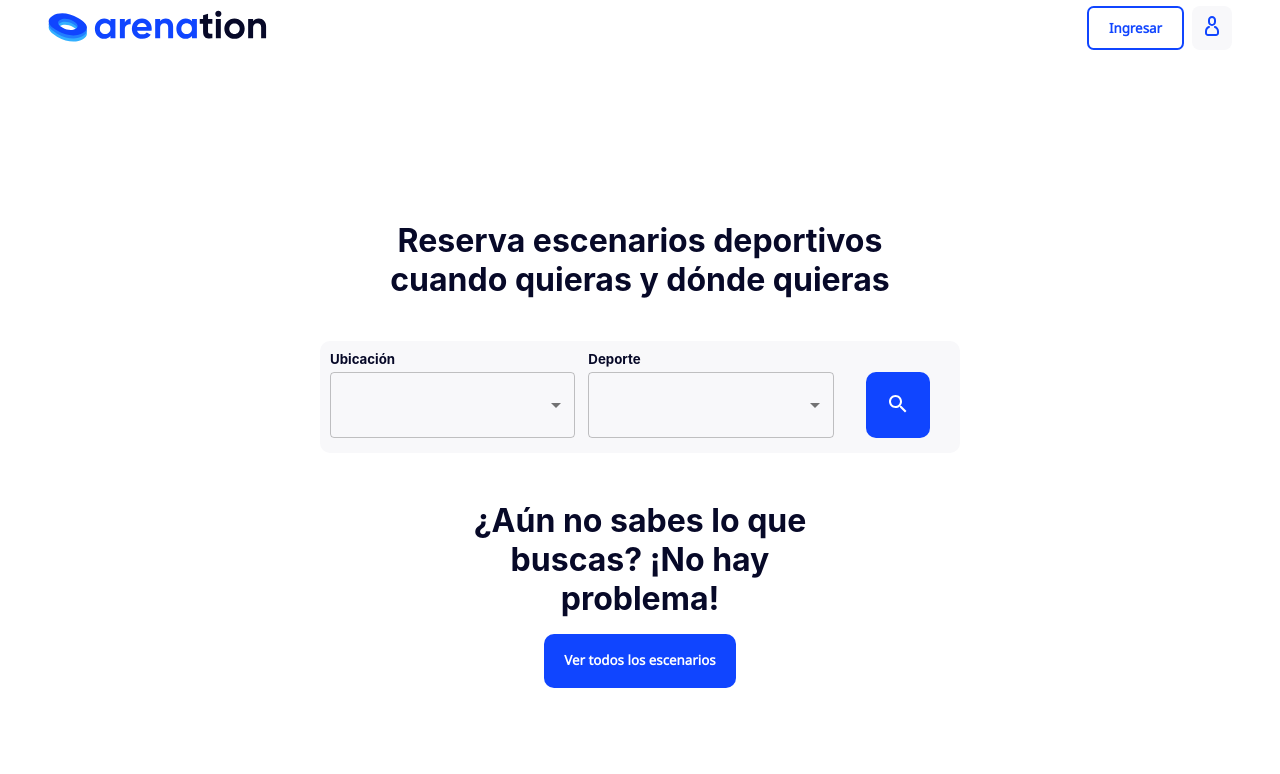
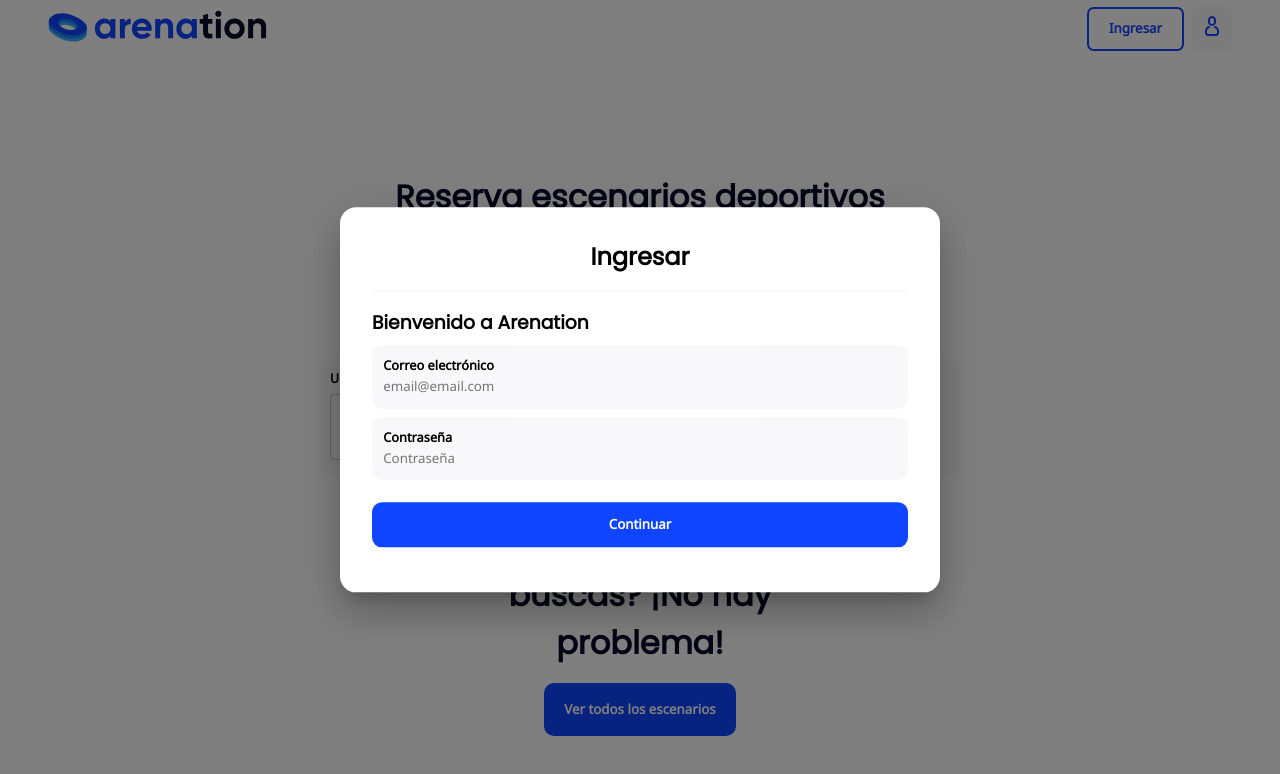
Before and after one commit to Arenation/ArenationV2, a React (Create React App) app: page /visitor/home in a window 1280 px wide. Both pictures are taken after a click on the button "Ingresar". Shown: the top 774 px of the page. Built offline with nearby package versions, Linux system fonts and the light colour scheme.

Commit message:
SignIn Modal creado (solo inputs de email y password)

```diff
--- a/src/pages/views/visitor/home.jsx
+++ b/src/pages/views/visitor/home.jsx
@@ -1,11 +1,11 @@
 import React, { useState } from "react";
 import "../../../styles/components/home/body.css";
-import Select from '@mui/material/Select';
-import MenuItem from '@mui/material/MenuItem';
-import SearchOutlinedIcon from '@mui/icons-material/SearchOutlined';
+import "../../../styles/fontstyles/textfonts.css";
+import Select from "@mui/material/Select";
+import MenuItem from "@mui/material/MenuItem";
+import SearchOutlinedIcon from "@mui/icons-material/SearchOutlined";
 
 const Home = () => {
-
     const [locationSelected, setLocationSelected] = useState("");
     const [sportSelected, setSportSelected] = useState("");
 
@@ -14,16 +14,10 @@ const Home = () => {
         "Sahagún",
         "San Pelayo",
         "Cotorra",
-        "Planeta Rica"
+        "Planeta Rica",
     ];
 
-    const sport = [
-        "Fútbol",
-        "Fútbol Sala",
-        "Baloncesto",
-        "Voleibol",
-        "Tenis",
-    ];
+    const sport = ["Fútbol", "Fútbol Sala", "Baloncesto", "Voleibol", "Tenis"];
 
     const handleChangeLocation = (event) => {
         setLocationSelected(event.target.value);
@@ -32,19 +26,21 @@ const Home = () => {
         setSportSelected(event.target.value);
     };
 
-    return (<>
+    return (
+        <>
             <div className="body_header">
-            <h1 style={{
+                <h1
+                    style={{
                         width: "40%",
                         textAlign: "center",
                         color: "#070928",
-                    marginBottom: "2rem"
+                        marginBottom: "2rem",
                     }}
                 >
                     Reserva escenarios deportivos cuando quieras y dónde quieras
                 </h1>
                 <div className="input-body">
-                <div style={{width: "100%"}}>
+                    <div style={{ width: "100%" }}>
                         <h5 className="input-body-h5">Ubicación</h5>
                         <Select
                             className="input-body-text"
@@ -54,11 +50,11 @@ const Home = () => {
                             onChange={handleChangeLocation}
                         >
                             {location.map((item) => {
-                            return <MenuItem value={item}>{item}</MenuItem>
+                                return <MenuItem value={item}>{item}</MenuItem>;
                             })}
                         </Select>
                     </div>
-                <div style={{width: "100%"}}>
+                    <div style={{ width: "100%" }}>
                         <h5 className="input-body-h5">Deporte</h5>
                         <Select
                             className="input-body-text"
@@ -68,21 +64,22 @@ const Home = () => {
                             onChange={handleChangeSport}
                         >
                             {sport.map((item) => {
-                            return <MenuItem value={item}>{item}</MenuItem>
+                                return <MenuItem value={item}>{item}</MenuItem>;
                             })}
                         </Select>
-                </div >
+                    </div>
                     <div className="input-body-button">
                         <button>
-                        <SearchOutlinedIcon/>
+                            <SearchOutlinedIcon />
                         </button>
                     </div>
                 </div>
-            <h1 style={{
+                <h1
+                    style={{
                         marginTop: "3rem",
                         width: "30%",
                         textAlign: "center",
-                    color: "#070928"
+                        color: "#070928",
                     }}
                 >
                     ¿Aún no sabes lo que buscas? ¡No hay problema!
@@ -95,7 +92,8 @@ const Home = () => {
                 <h1>body</h1>
             </div>
             <div className="body_header">Footer</div>
-    </>);
+        </>
+    );
 };
 
 export default Home;
--- a/src/parts/NavBar.jsx
+++ b/src/parts/NavBar.jsx
@@ -1,25 +1,58 @@
 import React from "react";
+import { useState } from "react";
 import { Outlet } from "react-router-dom";
 import "./style/NavBar.css";
+import "./style/SignModal.css";
 import logo from "../assets/images/navbar/logo.svg";
 import userIcon from "../assets/images/navbar/user_icon.svg";
+import Box from "@mui/material/Box";
+import Modal from "@mui/material/Modal";
+import { InputMail, InputPassword, InputText } from "./components/inputs/Input";
+import { SolidButton } from "./components/buttons/Buttons";
 const NavBar = () => {
+    const [openModal, setOpenModal] = useState(false);
+    const handleOpenSignModal = () => setOpenModal(true);
+    const handleCloseSignModal = () => setOpenModal(false);
+
+    const boxStyle = {
+        position: "absolute",
+        top: "50%",
+        left: "50%",
+        transform: "translate(-50%, -50%)",
+        width: "90%",
+        maxWidth: 600,
+        bgcolor: "background.paper",
+        borderRadius: 4,
+        boxShadow: 24,
+        p: 4,
+    };
+
     return (
-        <div style={{ width: "100vw", height:"100vh", overflow:"hidden" }}>
+        <div style={{ width: "100vw", height: "100vh", overflow: "hidden" }}>
             <div className="nav-wrapper">
                 <div className="nav-flex-container">
                     <div className="nav-logo-wrapper">
                         <img src={logo} alt="arenation logo" id="nav-logo" />
                     </div>
                     <div className="nav-options-wrapper">
-                        <button className="outline-button">Ingresar</button>
+                        <button
+                            className="outline-button"
+                            onClick={handleOpenSignModal}
+                        >
+                            Ingresar
+                        </button>
+                        <Modal open={openModal} onClose={handleCloseSignModal}>
+                            <Box sx={boxStyle}>
+                                <SignForm />
+                            </Box>
+                        </Modal>
                         <div className="user-badge">
                             <img src={userIcon} alt="user icon" />
                         </div>
                     </div>
                 </div>
             </div>
-            <div style={{ marginTop: "3.4rem"}}>
+            <div style={{ marginTop: "3.4rem" }}>
                 {/* Aqui se va a renderizar el children */}
                 <Outlet />
             </div>
@@ -27,4 +60,36 @@ const NavBar = () => {
     );
 };
 
+const SignForm = () => {
+    const [email, setEmail] = useState("");
+    const [password, setPassword] = useState("");
+    const handleEmailChange = (event) => setEmail(event.target.value);
+    const handlePasswordChange = (event) => setPassword(event.target.value);
+
+    return (
+        <div className="sign-modal">
+            <h2>Ingresar</h2>
+            <hr />
+            <h3>Bienvenido a Arenation</h3>
+            <InputMail
+                label={"Correo electrónico"}
+                isRequired={true}
+                placeholder={"email@email.com"}
+                name={"email"}
+                value={email}
+                onChange={handleEmailChange}
+            />
+            <InputPassword
+                label={"Contraseña"}
+                isRequired={true}
+                placeholder={"Contraseña"}
+                name={"password"}
+                value={password}
+                onChange={handlePasswordChange}
+            />
+            <SolidButton text="Continuar" />
+        </div>
+    );
+};
+
 export default NavBar;
--- /dev/null
+++ b/src/parts/components/buttons/Buttons.jsx
@@ -0,0 +1,4 @@
+import "./styles/style.css";
+export function SolidButton({ text }) {
+    return <button className="solid-button">{text}</button>;
+}
--- /dev/null
+++ b/src/parts/components/buttons/styles/style.css
@@ -0,0 +1,31 @@
+:root {
+    --primary-500: #1045ff;
+    --primary-300: #217dff;
+    --primary-100: #33b0ff;
+    --secondary-dark: #070928;
+    --secondary-light: #f8f8fa;
+    --secondary-white: white;
+    --placeholder-color: #9ca3af;
+    --danger: #f16063;
+    --success: #66cb9f;
+    --warning: #ffb020;
+}
+
+* {
+    margin: 0;
+    padding: 0;
+    box-sizing: border-box;
+}
+
+.solid-button {
+    outline: none;
+    border: none;
+    margin: 1em 0;
+    padding: 1.2em 0;
+    font-weight: 600;
+    color: white;
+    background-color: var(--primary-500);
+    border-radius: 0.75em;
+    cursor: pointer;
+    width: 100%;
+}
--- /dev/null
+++ b/src/parts/components/inputs/Input.jsx
@@ -0,0 +1,100 @@
+import "./styles/InputStyles.css";
+// import { useState } from "react";
+// import TextField from "@mui/material/TextField";
+// import DesktopDatePicker from "@mui/lab/DesktopDatePicker";
+
+export function InputMail({
+    label,
+    isRequired = false,
+    name,
+    placeholder,
+    value,
+    onChange,
+}) {
+    isRequired = isRequired ? "required" : "optional";
+    return (
+        <div className="input_wrapper">
+            <label htmlFor={name}>{label}</label>
+            <input
+                type="email"
+                required={isRequired}
+                name={name}
+                value={value}
+                onChange={onChange}
+                placeholder={placeholder}
+            />
+        </div>
+    );
+}
+
+export function InputPassword({
+    label,
+    isRequired = false,
+    name,
+    placeholder,
+    value,
+    onChange,
+}) {
+    return (
+        <div className="input_wrapper">
+            <label htmlFor={name}>{label}</label>
+            <input
+                type="password"
+                required={isRequired}
+                name={name}
+                placeholder={placeholder}
+                value={value}
+                onChange={onChange}
+            />
+        </div>
+    );
+}
+
+export function InputText({
+    label,
+    isRequired = false,
+    name,
+    placeholder,
+    value,
+    onChange,
+}) {
+    return (
+        <div className="input_wrapper">
+            <label htmlFor={name}>{label}</label>
+            <input
+                type="text"
+                required={isRequired}
+                name={name}
+                placeholder={placeholder}
+                value={value}
+                onChange={onChange}
+            />
+        </div>
+    );
+}
+
+// export function InputDate({ label, isRequired = false, name, placeholder }) {
+//     const [value, setValue] = useState(new Date("2014-08-18T21:11:54"));
+
+//     const handleChange = (newValue) => {
+//         setValue(newValue);
+//     };
+//     return (
+//         <div className="input_wrapper">
+//             <label htmlFor={name}>{label}</label>
+//             <DesktopDatePicker
+//                 label="Date desktop"
+//                 inputFormat="MM/dd/yyyy"
+//                 value={value}
+//                 onChange={handleChange}
+//                 renderInput={(params) => <TextField {...params} />}
+//             />
+//             {/* <input
+//                 type="text"
+//                 required={isRequired}
+//                 name={name}
+//                 placeholder={placeholder}
+//             /> */}
+//         </div>
+//     );
+// }
--- /dev/null
+++ b/src/parts/components/inputs/styles/InputStyles.css
@@ -0,0 +1,46 @@
+@import url("https://fonts.googleapis.com/css2?family=Noto+Sans&display=swap");
+:root {
+    --primary-500: #1045ff;
+    --primary-300: #217dff;
+    --primary-100: #33b0ff;
+    --secondary-dark: #070928;
+    --secondary-light: #f8f8fa;
+    --secondary-white: white;
+    --placeholder-color: #9ca3af;
+    --danger: #f16063;
+    --success: #66cb9f;
+    --warning: #ffb020;
+}
+
+* {
+    font-family: "Noto Sans", sans-serif;
+    margin: 0;
+    padding: 0;
+    box-sizing: border-box;
+}
+
+.input_wrapper {
+    background-color: var(--secondary-light);
+    margin: 0.5em 0;
+    display: flex;
+    flex-direction: column;
+    padding: 0.7em;
+    border-radius: 0.75em;
+}
+
+.input_wrapper > label {
+    font-size: 0.8em;
+    font-weight: 600;
+}
+
+.input_wrapper > input {
+    border: none;
+    background-color: transparent;
+    outline: none;
+    padding: 0.2em 0;
+}
+
+hr {
+    border: solid 1px var(--secondary-light);
+    margin: 1em 0;
+}
--- /dev/null
+++ b/src/parts/style/SignModal.css
@@ -0,0 +1,3 @@
+.sign-modal > h2 {
+    text-align: center;
+}
--- /dev/null
+++ b/src/styles/fontstyles/textfonts.css
@@ -0,0 +1,16 @@
+@import url("https://fonts.googleapis.com/css2?family=Noto+Sans&display=swap");
+@import url("https://fonts.googleapis.com/css2?family=Poppins&display=swap");
+h1,
+h2,
+h3,
+h4,
+h5 {
+    font-family: "Poppins", sans-serif;
+}
+
+a,
+button,
+span,
+input {
+    font-family: "Noto Sans", sans-serif;
+}
```
Also changed, not shown: 1 other file (tests, documents, lock files or other folders). Lines whose indentation alone changed are shown as unchanged.
